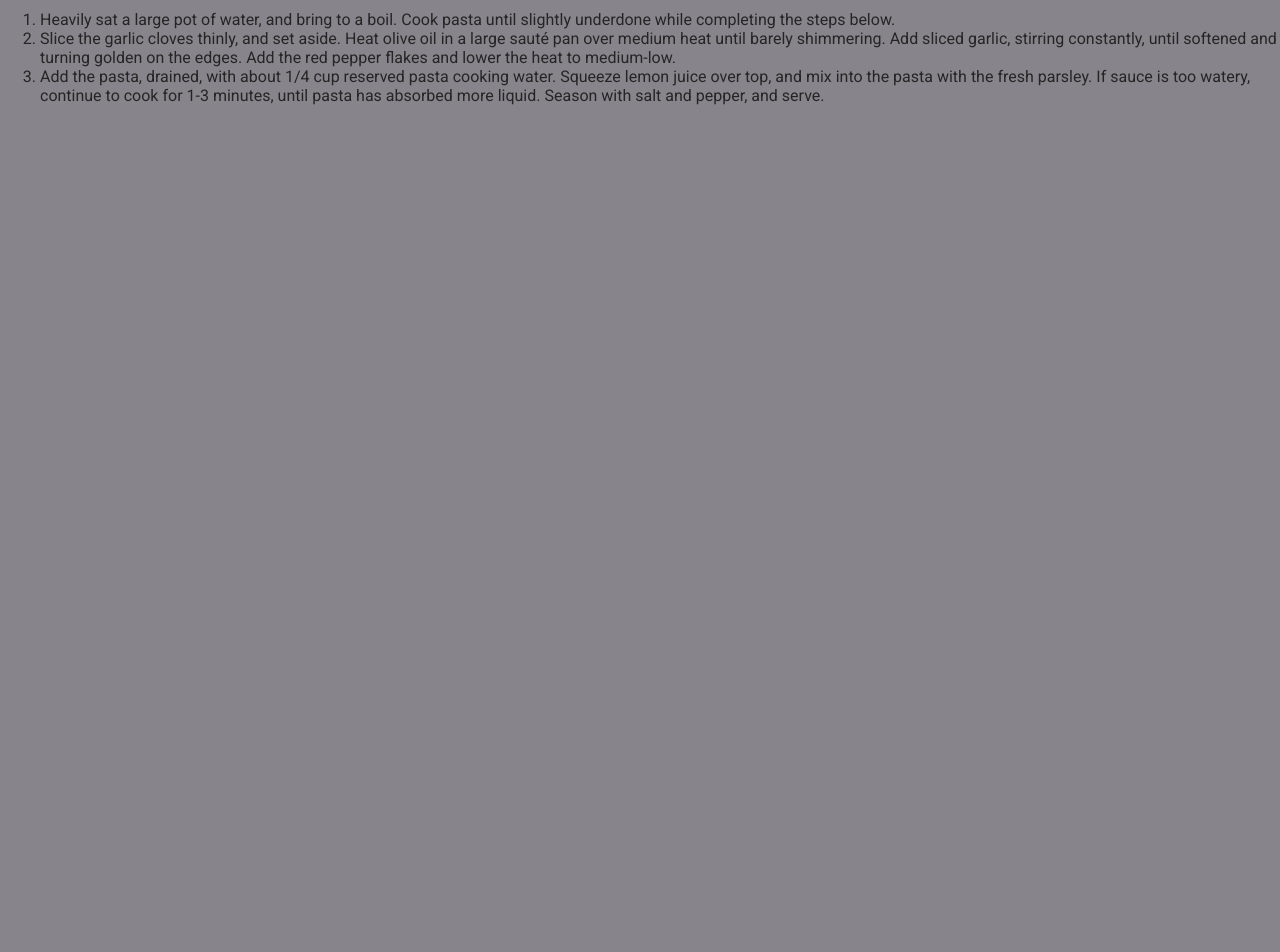
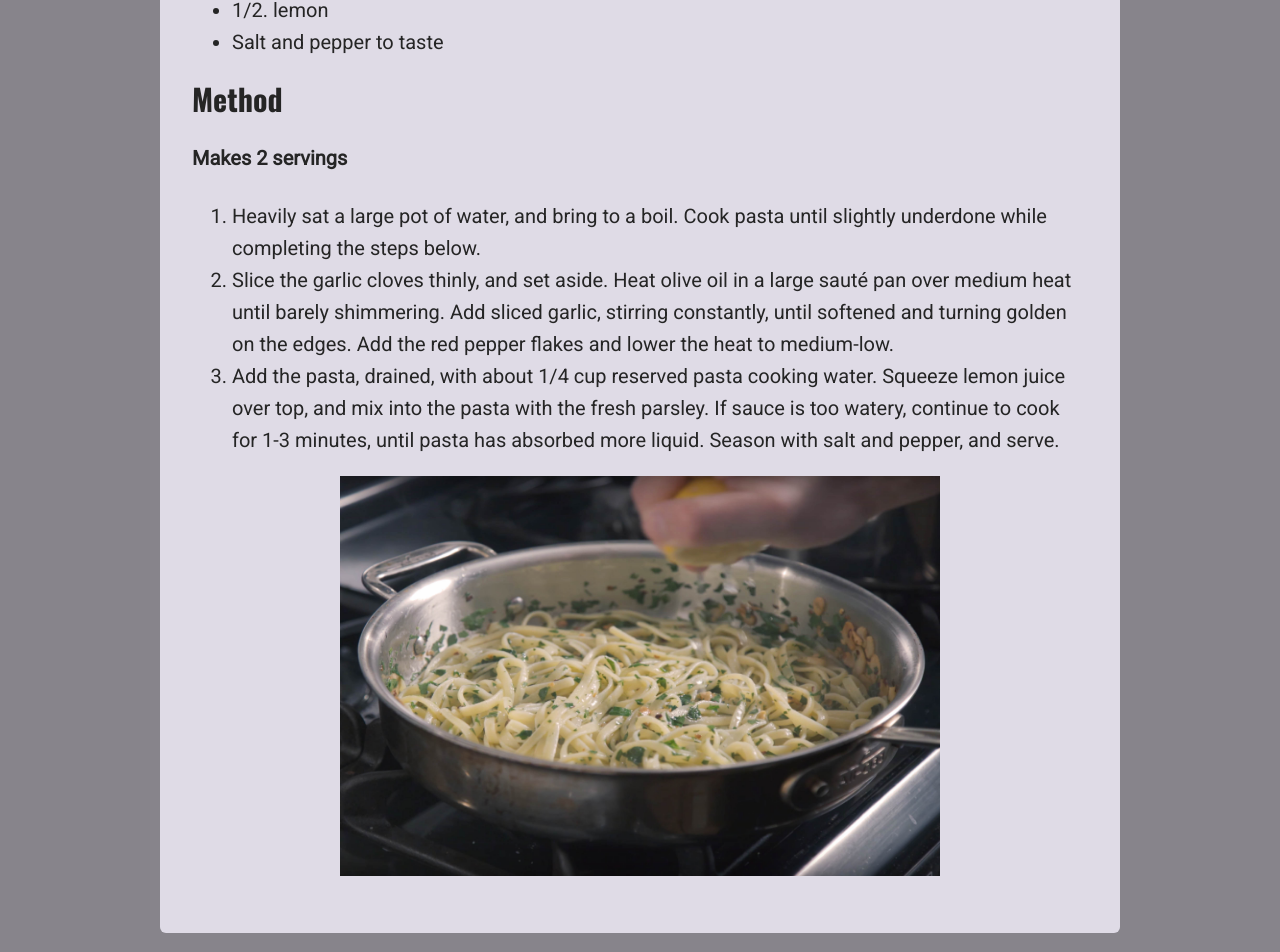
Before and after one commit to michael-nguyenn/give-me-food, a Next.js app: page /posts/pasta-aglio in a window 1280 px wide. Shown: the part 692-1644 px from the top of the page. Before the commit the page ends 813 px from the top, so only its background shows below. Built offline with nearby package versions, Linux system fonts and the light colour scheme.

Commit message:
added inline images to markdown files

```diff
--- a/components/posts/post-detail/post-content.js
+++ b/components/posts/post-detail/post-content.js
@@ -1,15 +1,50 @@
 import classes from './post-content.module.css';
 import PostHeader from './post-header';
+import Image from 'next/image';
 
 import ReactMarkdown from 'react-markdown';
 
 function PostContent({ post }) {
   const imagePath = `/images/posts/${post.slug}/${post.image}`;
 
+  const customRenderers = {
+    // img(image) {
+    //   return (
+    //     <Image
+    //       src={`/images/posts/${post.slug}/${image.src}`}
+    //       alt={image.alt}
+    //       width={600}
+    //       height={300}
+    //     />
+    //   );
+    // },
+
+    p(paragraph) {
+      const { node } = paragraph;
+
+      if (node.children[0].tagName === 'img') {
+        const image = node.children[0];
+
+        return (
+          <div className={classes.image}>
+            <Image
+              src={`/images/posts/${post.slug}/${image.properties.src}`}
+              alt={image.alt}
+              width={600}
+              height={400}
+            />
+          </div>
+        );
+      }
+
+      return <p>{paragraph.children}</p>;
+    },
+  };
+
   return (
-    <article className={post.content}>
+    <article className={classes.content}>
       <PostHeader title={post.title} image={imagePath} />
-      <ReactMarkdown>{post.content}</ReactMarkdown>
+      <ReactMarkdown components={customRenderers}>{post.content}</ReactMarkdown>
     </article>
   );
 }
--- a/posts/pasta-aglio.md
+++ b/posts/pasta-aglio.md
@@ -25,3 +25,5 @@ isFeatured: true
 1. Heavily sat a large pot of water, and bring to a boil. Cook pasta until slightly underdone while completing the steps below.
 2. Slice the garlic cloves thinly, and set aside. Heat olive oil in a large saut&eacute; pan over medium heat until barely shimmering. Add sliced garlic, stirring constantly, until softened and turning golden on the edges. Add the red pepper flakes and lower the heat to medium-low.
 3. Add the pasta, drained, with about 1/4 cup reserved pasta cooking water. Squeeze lemon juice over top, and mix into the pasta with the fresh parsley. If sauce is too watery, continue to cook for 1-3 minutes, until pasta has absorbed more liquid. Season with salt and pepper, and serve.
+
+![Create route via your file + folder structure](pasta-aglio.jpeg)
```
Also changed, not shown: components/posts/post-detail/post-content 2.js (deleted, +0 -23 lines), components/posts/post-detail/post-content.module 2.css (deleted, +0 -26 lines).
